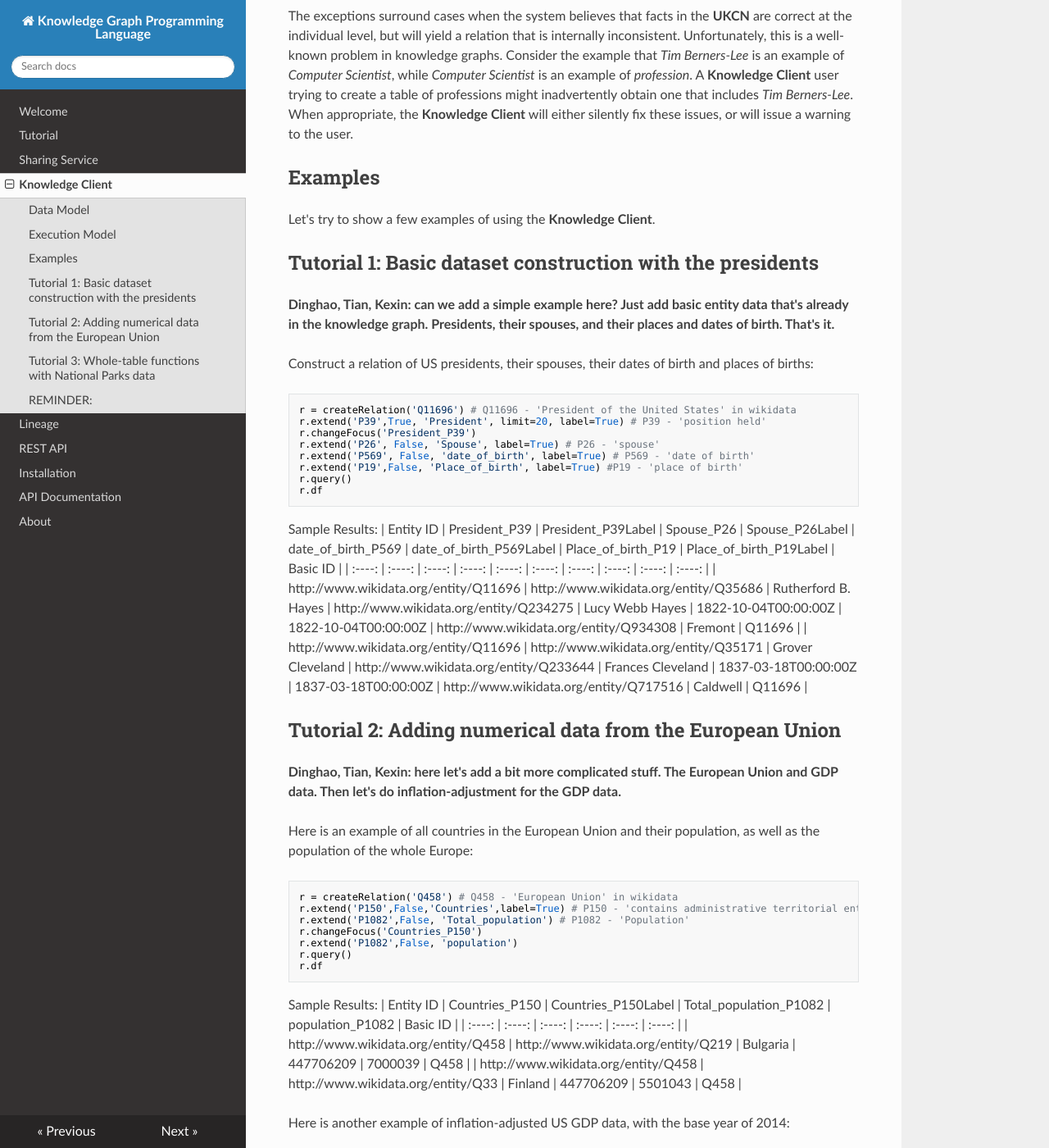
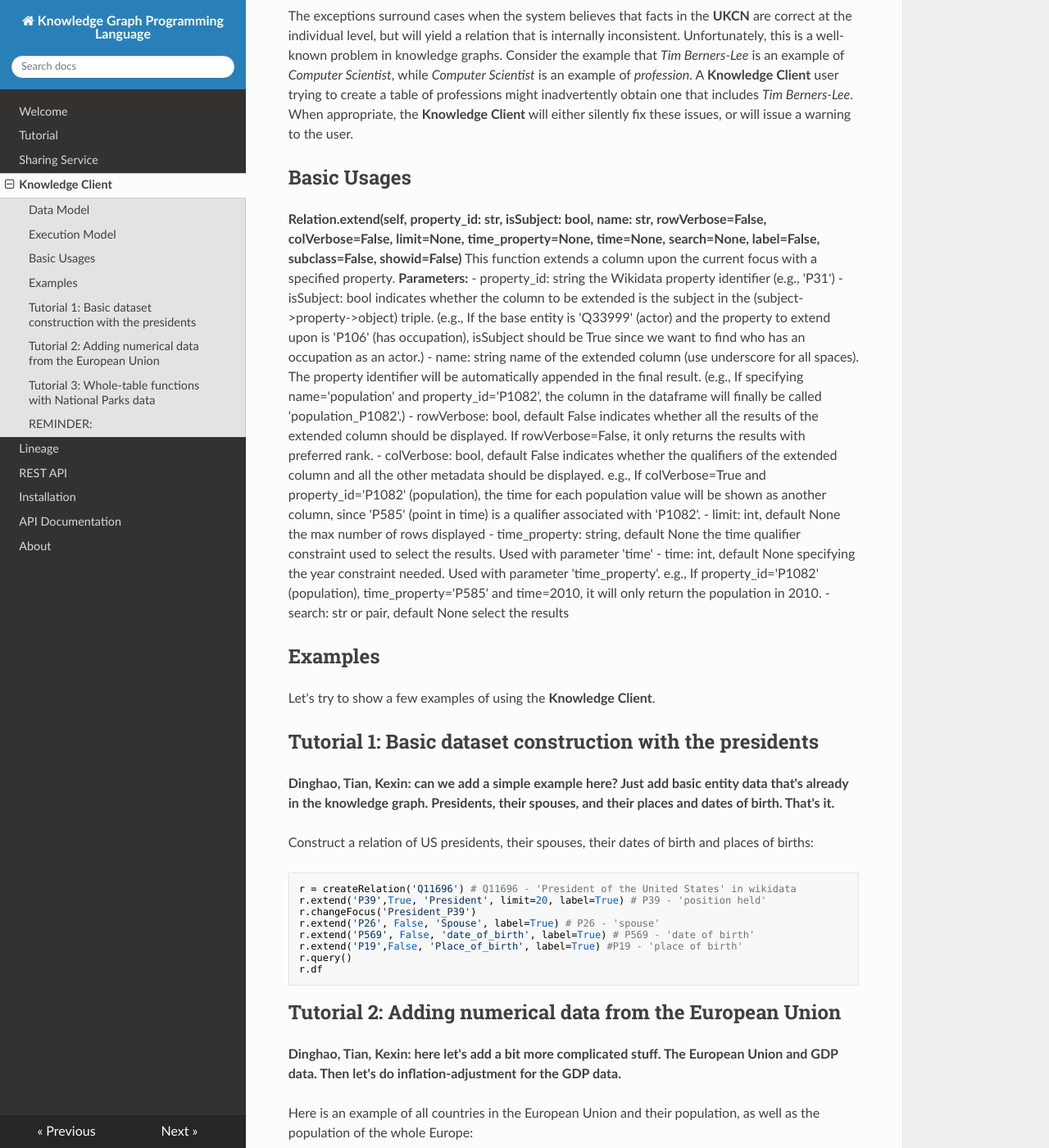
Before and after one commit to mikecafarella/KNP, an MkDocs documentation site: the page built from docs/knowledgeclient.md, in a window 1280 px wide and 1400 px high, scrolled down 1224 px. Shown: the whole window at 82% size. Built offline with MkDocs 1.6.1, drawn with Linux system fonts in a browser that asks for light colours; nearby versions of some CDN libraries; some of the changed text lies outside the part shown.

Commit message:
add basic usage

```diff
--- a/docs/knowledgeclient.md
+++ b/docs/knowledgeclient.md
@@ -26,6 +26,31 @@ The system does not try to extract or clean __UKCN__ data at the time of use, ap
 
 The exceptions surround cases when the system believes that facts in the __UKCN__ are correct at the individual level, but will yield a relation that is internally inconsistent.  Unfortunately, this is a well-known problem in knowledge graphs. Consider the example that *Tim Berners-Lee* is an example of *Computer Scientist*, while *Computer Scientist* is an example of *profession*. A __Knowledge Client__ user trying to create a table of professions might inadvertently obtain one that includes *Tim Berners-Lee*.  When appropriate, the __Knowledge Client__ will either silently fix these issues, or will issue a warning to the user.
 
+## Basic Usages
+__Relation.extend(self, property_id: str, isSubject: bool, name: str, rowVerbose=False, colVerbose=False, limit=None,
+               time_property=None, time=None, search=None, label=False, subclass=False, showid=False)__
+This function extends a column upon the current focus with a specified property.
+__Parameters:__
+- property_id: string
+    the Wikidata property identifier (e.g., 'P31')
+- isSubject: bool
+    indicates whether the column to be extended is the subject in the (subject->property->object) triple. (e.g., If the base entity is 'Q33999' (actor) and the property to extend upon is 'P106' (has occupation), isSubject should be True since we want to find who has an occupation as an actor.)
+- name: string
+    name of the extended column (use underscore for all spaces). The property identifier will be automatically appended in the final result. (e.g., If specifying name='population' and property_id='P1082', the column in the dataframe will finally be called 'population_P1082'.)
+- rowVerbose: bool, default False
+    indicates whether all the results of the extended column should be displayed. If rowVerbose=False, it only returns the results with preferred rank.
+- colVerbose: bool, default False
+    indicates whether the qualifiers of the extended column and all the other metadata should be displayed. e.g., If colVerbose=True and property_id='P1082' (population), the time for each population value will be shown as another column, since 'P585' (point in time) is a qualifier associated with 'P1082'.
+- limit: int, default None
+    the max number of rows displayed
+- time_property: string, default None
+    the time qualifier constraint used to select the results. Used with parameter 'time'
+- time: int, default None
+    specifying the year constraint needed. Used with parameter 'time_property'. e.g., If property_id='P1082' (population), time_property='P585' and time=2010, it will only return the population in 2010.
+- search: str or pair, default None
+    select the results
+
+
 ## Examples
 
 Let's try to show a few examples of using the __Knowledge Client__.
@@ -44,11 +69,7 @@ Construct a relation of US presidents, their spouses, their dates of birth and p
     r.query()
     r.df
 
-Sample Results:
-| Entity ID | President_P39 | President_P39Label | Spouse_P26 | Spouse_P26Label | date_of_birth_P569 | date_of_birth_P569Label | Place_of_birth_P19 | Place_of_birth_P19Label | Basic ID |
-| :----: | :----: | :----: | :----: | :----: | :----: | :----: | :----: | :----: | :----: |
-| http://www.wikidata.org/entity/Q11696 | http://www.wikidata.org/entity/Q35686 | Rutherford B. Hayes | http://www.wikidata.org/entity/Q234275 | Lucy Webb Hayes | 1822-10-04T00:00:00Z | 1822-10-04T00:00:00Z | http://www.wikidata.org/entity/Q934308 | Fremont | Q11696 |
-| http://www.wikidata.org/entity/Q11696    | http://www.wikidata.org/entity/Q35171      | Grover Cleveland     | http://www.wikidata.org/entity/Q233644     | Frances Cleveland     | 1837-03-18T00:00:00Z     | 1837-03-18T00:00:00Z     | http://www.wikidata.org/entity/Q717516    | Caldwell    | Q11696 |
+
 
 ## Tutorial 2: Adding numerical data from the European Union
 __Dinghao, Tian, Kexin: here let's add a bit more complicated stuff.  The European Union and GDP data.  Then let's do inflation-adjustment for the GDP data.__
@@ -63,11 +84,6 @@ Here is an example of all countries in the European Union and their population,
     r.query()
     r.df
 
-Sample Results:
-| Entity ID | Countries_P150 | Countries_P150Label | Total_population_P1082 | population_P1082 | Basic ID |
-| :----: | :----: | :----: | :----: | :----: | :----: |
-| http://www.wikidata.org/entity/Q458 | http://www.wikidata.org/entity/Q219 | Bulgaria | 447706209 | 7000039 | Q458 |
-| http://www.wikidata.org/entity/Q458    | http://www.wikidata.org/entity/Q33      | Finland     | 447706209     | 5501043     | Q458     |
 
 Here is another example of inflation-adjusted US GDP data, with the base year of 2014:
 
@@ -88,12 +104,6 @@ Here is another example of inflation-adjusted US GDP data, with the base year of
     usgdp.df
 
 
-Sample Results:
-| Entity ID | GDP_P2131 | GDP_rank_P2131_rank | GDP_point_in_time_P2131_P585 | GDP_ref_P2131_P813 | GDP_ref_P2131_P248 | GDP_ref_P2131_P275 | GDP_ref_P2131_P854 | Basic ID | adjustedGDP_P2131 |
-| :----: | :----: | :----: | :----: | :----: | :----: | :----: | :----: | :----: | :----: |
-| http://www.wikidata.org/entity/Q30 | 16155255000000 | http://wikiba.se/ontology#NormalRank | 2012-01-01T00:00:00Z | 2018-10-18T00:00:00Z | http://www.wikidata.org/entity/Q21540096 | http://www.wikidata.org/entity/Q20007257 | https://data.worldbank.org/indicator/NY.GDP.MK... | Q30 | 16672060655946 |
-| http://www.wikidata.org/entity/Q30    | 1167770000000      | http://wikiba.se/ontology#NormalRank     | 1971-01-01T00:00:00Z    | 2018-10-18T00:00:00Z     | http://www.wikidata.org/entity/Q21540096     | http://www.wikidata.org/entity/Q20007257     | https://data.worldbank.org/indicator/NY.GDP.MK...    | Q30    | 6863318776884 |
-
 ## Tutorial 3: Whole-table functions with National Parks data
 __Jenny, let's do the National Parks inception data here, and show how to do whole-table function invocation__.
 
```
